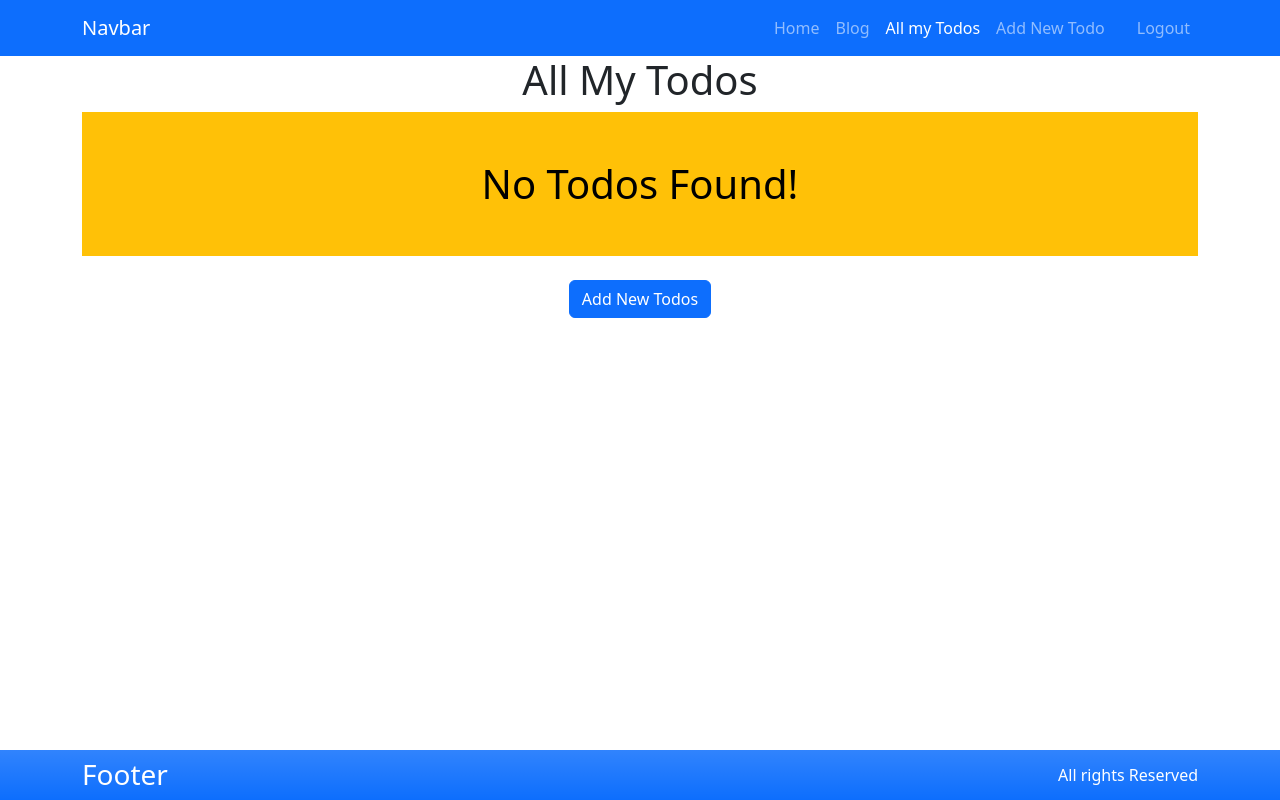
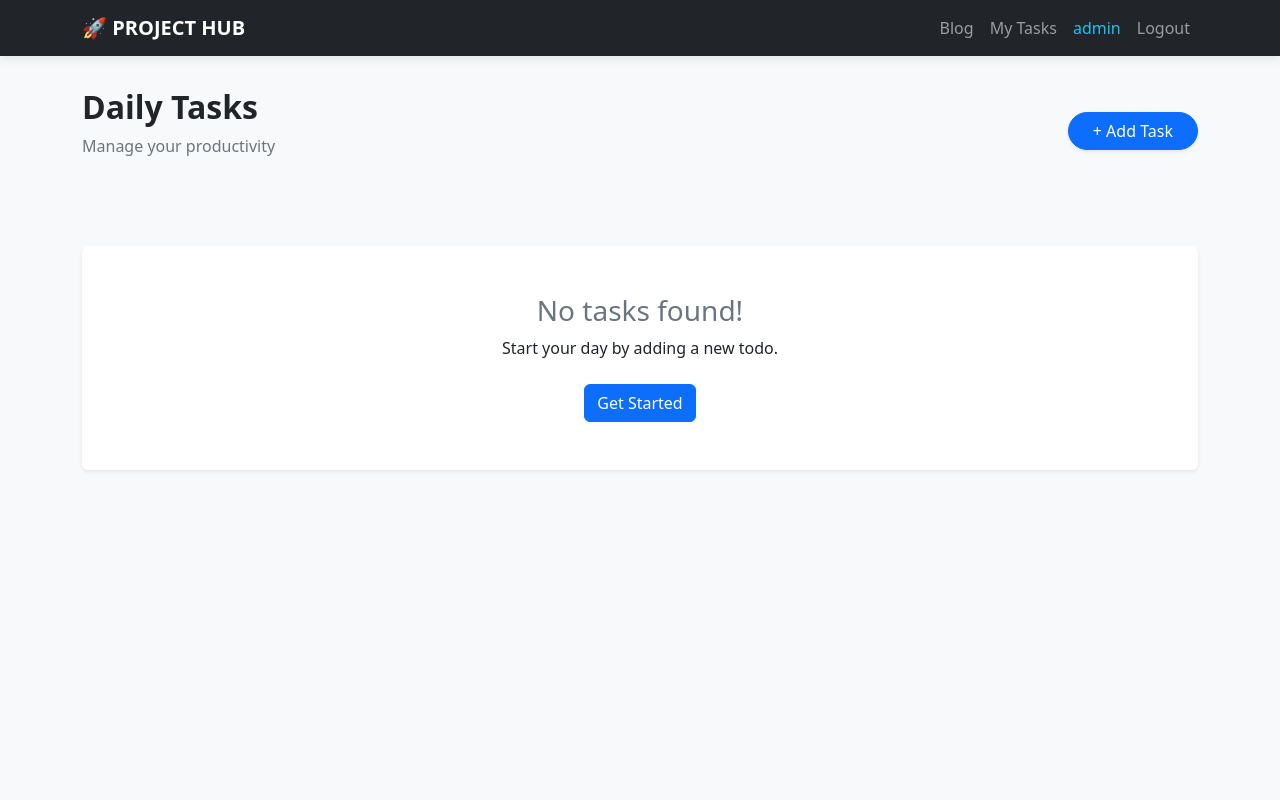
Before and after one commit to AjayDas-M/Django_Todo_App, a Django app: page /todos in a window 1280 px wide. Run offline with Django 4.2, Linux system fonts and the light colour scheme; a user stored in the database is signed in; data comes from the database, SQL or seed files in the repository; both versions use the stored data as it was after the commit; some libraries are stand-ins or nearby versions.

Commit message:
UI changes

```diff
--- a/authentication/views.py
+++ b/authentication/views.py
@@ -21,10 +21,6 @@ def register(request: HttpRequest):
         password = request.POST.get('password', None)
         print(uname)
         errors = []
-        if len(fname) <= 5:
-            errors.append("First Name must have a minimum of 5 Characters")
-        if len(lname) <= 1:
-            errors.append("Last Name must have a minimum of 2 Characters")
         if len(uname) <= 6:
             errors.append("User Name must have a minimum of 6 Characters")
         if len(password) <= 8:
--- a/blog/templates/blog/blog.show.html
+++ b/blog/templates/blog/blog.show.html
@@ -1,4 +1,4 @@
-{% extends 'blog/base.html' %}
+{% extends "base.html" %}
 {% load static %}
 
 {% block title %}{{ blog.title }}{% endblock title %}
--- a/my_todo_app/settings.py
+++ b/my_todo_app/settings.py
@@ -130,5 +130,5 @@ MEDIA_URL = '/media/'
 DEFAULT_AUTO_FIELD = 'django.db.models.BigAutoField'
 
 LOGIN_URL = '/accounts/login'
-LOGIN_REDIRECT_URL = '/blog'
+LOGIN_REDIRECT_URL = 'todos:todos.index'
 LOGOUT_REDIRECT_URL = '/'
--- /dev/null
+++ b/templates/base.html
@@ -0,0 +1,52 @@
+{% load static %}
+<!DOCTYPE html>
+<html lang="en">
+<head>
+    <meta charset="UTF-8">
+    <meta name="viewport" content="width=device-width, initial-scale=1.0">
+    <title>{% block title %}Project Hub{% endblock %}</title>
+    <link rel="stylesheet" href="{% static 'bootstrap5/css/bootstrap.min.css' %}">
+    <style>
+        body { background-color: #f8f9fa; min-height: 100vh; }
+        .navbar { box-shadow: 0 2px 10px rgba(0,0,0,0.1); }
+        .main-container { padding-top: 2rem; padding-bottom: 5rem; }
+    </style>
+</head>
+<body>
+    <nav class="navbar navbar-expand-lg navbar-dark bg-dark">
+        <div class="container">
+            <a class="navbar-brand fw-bold" href="/">🚀 PROJECT HUB</a>
+            <div class="collapse navbar-collapse justify-content-end">
+                <ul class="navbar-nav">
+                    <li class="nav-item">
+                        <a class="nav-link" href="{% url 'blog:blog.index' %}">Blog</a>
+                    </li>
+                    {% if request.user.is_authenticated %}
+                        <li class="nav-item">
+                            <a class="nav-link" href="{% url 'todos:todos.index' %}">My Tasks</a>
+                        </li>
+                        <li class="nav-item">
+                            <a class="nav-link text-info" href="#">{{ user.username }}</a>
+                        </li>
+                        <li class="nav-item">
+                            <a class="nav-link" href="{% url 'authentication:logout' %}">Logout</a>
+                        </li>
+                    {% else %}
+                        <li class="nav-item">
+                            <a class="nav-link" href="{% url 'authentication:login' %}">Login</a>
+                        </li>
+                    {% endif %}
+                </ul>
+            </div>
+        </div>
+    </nav>
+
+    <main class="container main-container">
+        {% include "message-alert.html" %}
+
+        {% block mainContent %}{% endblock %}
+    </main>
+
+    <script src="{% static 'bootstrap5/js/bootstrap.bundle.min.js' %}"></script>
+</body>
+</html>
--- a/todo/templates/todo/base.html
+++ /dev/null
@@ -1,22 +0,0 @@
-{% load static %}
-
-<!DOCTYPE html>
-<html lang="en">
-<head>
-    <meta charset="UTF-8"/>
-    <meta name="viewport" content="width=device-width, initial-scale=1.0"/>
-    <link rel="stylesheet" href="{% static 'bootstrap5/css/bootstrap.min.css' %}">
-    <title>{% block title %}{% endblock title %}</title>
-</head>
-<body>
-{% include "todo/partials/header.html" %}
-<main class="">{% block mainContent %}{% endblock mainContent %}</main>
-<footer class="bg-primary bg-gradient py-2 text-white fixed-bottom">
-    <div class="container d-flex align-items-center justify-content-between h-100">
-        <p class="h3 mb-0">Footer</p>
-        <p class="mb-0">All rights Reserved</p>
-    </div>
-</footer>
-</body>
-<script src="{% static 'bootstrap5/js/bootstrap.bundle.min.js' %}"></script>
-</html>
--- a/todo/templates/todo/home.html
+++ b/todo/templates/todo/home.html
@@ -1,4 +1,4 @@
-{% extends "todo/base.html" %} {% block title %}Welcome to my Todos App{% endblock title %}
+{% extends "base.html" %} {% block title %}Welcome to my Todos App{% endblock title %}
 {% block mainContent %}
     <section class="w-100 h-100 bg-success d-flex justify-content-center align-items-center flex-column gy-2"
              style="min-height: 100vh">
--- a/todo/templates/todo/partials/header.html
+++ /dev/null
@@ -1,57 +0,0 @@
-<nav class="navbar navbar-expand-lg navbar-dark bg-primary">
-    <div class="container d-flex justify-content-between">
-        <a class="navbar-brand" href="/">
-            Navbar
-        </a>
-        <button
-                class="navbar-toggler"
-                type="button"
-                data-bs-toggle="collapse"
-                data-bs-target="#navbarNavDropdown"
-                aria-controls="navbarNavDropdown"
-                aria-expanded="false"
-                aria-label="Toggle navigation"
-        >
-            <span class="navbar-toggler-icon"></span>
-        </button>
-        <div class="collapse navbar-collapse justify-content-end" id="navbarNavDropdown">
-            <ul class="navbar-nav">
-                <li class="nav-item">
-                    <a class="nav-link {% if request.resolver_match.url_name == 'index' %}active{% endif %}"
-                       aria-current="page" href="{% url 'todos:index' %}">Home</a>
-                </li>
-                <li class="nav-item">
-                    <a class="nav-link {% if request.resolver_match.url_name == 'index' %}active{% endif %}"
-                       aria-current="page" href="{% url 'blog:blog.index' %}">Blog</a>
-                </li>
-                {% if not request.user.is_authenticated %}
-                    <li class="nav-item">
-                        <a class="nav-link {% if request.resolver_match.url_name == 'register' %}active{% endif %}"
-                           href="{% url 'authentication:register' %}">Sign Up</a>
-                    </li>
-                    <li class="nav-item">
-                        <a class="nav-link {% if request.resolver_match.url_name == 'login' %}active{% endif %}"
-                           href="{% url 'authentication:login' %}">Sign In</a>
-                    </li>
-                {% else %}
-                    <li class="nav-item">
-                        <a class="nav-link {% if request.resolver_match.url_name == 'todos.index' %}active{% endif %}"
-                           href='{% url 'todos:todos.index' %}'>All my Todos</a>
-                    </li>
-                    <li class="nav-item">
-                        <a class="nav-link {% if request.resolver_match.url_name == 'todos.create' %}active{% endif %}"
-                           href="{% url 'todos:todos.create' %}">Add New Todo</a>
-                    </li>
-                    <li class="nav-item">
-                        <a class="nav-link {% if request.resolver_match.url_name == 'login' %}active{% endif %}"
-                           href="{% url 'authentication:login' %}">{{ request.user.first_name }} {{ request.user.last_name }}</a>
-                    </li>
-                    <li class="nav-item">
-                        <a class="nav-link {% if request.resolver_match.url_name == 'login' %}active{% endif %}"
-                           href="{% url 'authentication:logout' %}">Logout</a>
-                    </li>
-                {% endif %}
-            </ul>
-        </div>
-    </div>
-</nav>
--- a/todo/templates/todo/todo.add.html
+++ b/todo/templates/todo/todo.add.html
@@ -1,4 +1,4 @@
-{% extends 'todo/base.html' %}
+{% extends "base.html" %}
 
 {% block title %} Add a Todo {% endblock title %}
 
--- a/todo/templates/todo/todos.html
+++ b/todo/templates/todo/todos.html
@@ -1,40 +1,50 @@
-{% extends 'todo/base.html' %}
+{% extends 'base.html' %}
 
-{% block title %} All my Todos {% endblock title %}
+{% block title %}My Tasks{% endblock %}
 
 {% block mainContent %}
-    <h1 class="text-center">All My Todos</h1>
-    <div class="container vstack gap-3 rounded">
-        {% include "message-alert.html" %}
-        {% if not todos %}
-            <h1 class="text-center text-bg-warning py-5">No Todos Found!</h1>
-            <a href="{% url 'todos:todos.create' %}" class="btn btn-primary align-self-center">Add New Todos</a>
-        {% endif %}
-        {% for todo in todos %}
-            <div class="border rounded-2 d-flex flex-row justify-content-between align-items-center shadow-sm py-1 px-3"
-                 style="height: 100px">
-                <div class="w-50">
-                    <div class="hstack gap-1">
-                        <p class="h3 ">{{ todo.todo }}
-                        </p>
-                        {% if todo.completed %}
-                            <span class="badge text-bg-success rounded-pill" style="font-size: 12px">Completed</span>
-                        {% endif %}
-                    </div>
-                    <small class="text-muted">{{ todo.created_at }}</small>
+<div class="row mb-4 align-items-center">
+    <div class="col">
+        <h2 class="fw-bold">Daily Tasks</h2>
+        <p class="text-muted">Manage your productivity</p>
+    </div>
+    <div class="col-auto">
+        <a href="{% url 'todos:todos.create' %}" class="btn btn-primary rounded-pill px-4 shadow-sm">+ Add Task</a>
+    </div>
+</div>
+
+<div class="row g-3">
+    {% for todo in todos %}
+    <div class="col-md-6 col-lg-4">
+        <div class="card h-100 shadow-sm border-0 {% if todo.completed %}bg-light opacity-75{% endif %}">
+            <div class="card-body">
+                <div class="d-flex justify-content-between align-items-start mb-2">
+                    <span class="badge {% if todo.completed %}bg-success{% else %}bg-warning text-dark{% endif %} rounded-pill">
+                        {% if todo.completed %}Completed{% else %}Pending{% endif %}
+                    </span>
+                    <small class="text-muted">{{ todo.created_at|date:"M d" }}</small>
                 </div>
-                <div class="">
-                    {% if not todo.completed %}
-                        <a class="btn btn-success" href="{% url 'todos:todos.toggle' todo.id %}">Mark As Completed</a>
-                        <a class="btn btn-secondary" href="{% url 'todos:todos.update' todo.id %}">Update Todo</a>
-                    {% else %}
-{#                        <button class="btn btn-success">Completed</button>#}
-                    {% endif %}
-                    <a class="btn btn-danger" href="{% url 'todos:todos.delete' todo.id %}">Delete</a>
-                </div>
+                <h5 class="card-title fw-bold {% if todo.completed %}text-decoration-line-through text-muted{% endif %}">
+                    {{ todo.todo }}
+                </h5>
             </div>
-        {% endfor %}
+            <div class="card-footer bg-transparent border-0 d-flex gap-2 pb-3">
+                <a href="{% url 'todos:todos.toggle' todo.id %}" class="btn btn-sm {% if todo.completed %}btn-outline-secondary{% else %}btn-success{% endif %} flex-grow-1">
+                    {% if todo.completed %}Undo{% else %}Complete{% endif %}
+                </a>
+                <a href="{% url 'todos:todos.update' todo.id %}" class="btn btn-sm btn-outline-primary">Edit</a>
+                <a href="{% url 'todos:todos.delete' todo.id %}" class="btn btn-sm btn-outline-danger" onclick="return confirm('Delete this task?')">Delete</a>
+            </div>
+        </div>
     </div>
-
-
-{% endblock mainContent %}
+    {% empty %}
+    <div class="col-12 text-center py-5">
+        <div class="p-5 bg-white rounded shadow-sm">
+            <h3 class="text-muted">No tasks found!</h3>
+            <p>Start your day by adding a new todo.</p>
+            <a href="{% url 'todos:todos.create' %}" class="btn btn-primary mt-2">Get Started</a>
+        </div>
+    </div>
+    {% endfor %}
+</div>
+{% endblock %}
```
Also changed, not shown: authentication/templates/authentication/base.html (deleted, +0 -29 lines), authentication/templates/authentication/login.html (+24 -20 lines), authentication/templates/authentication/register.html (+36 -30 lines), blog/templates/blog/base.html (deleted, +0 -28 lines), blog/templates/blog/blog.add.html (+13 -24 lines), blog/templates/blog/blog.index.html (+31 -31 lines), blog/templates/blog/partials/navBar.html (deleted, +0 -50 lines), db.sqlite3.
